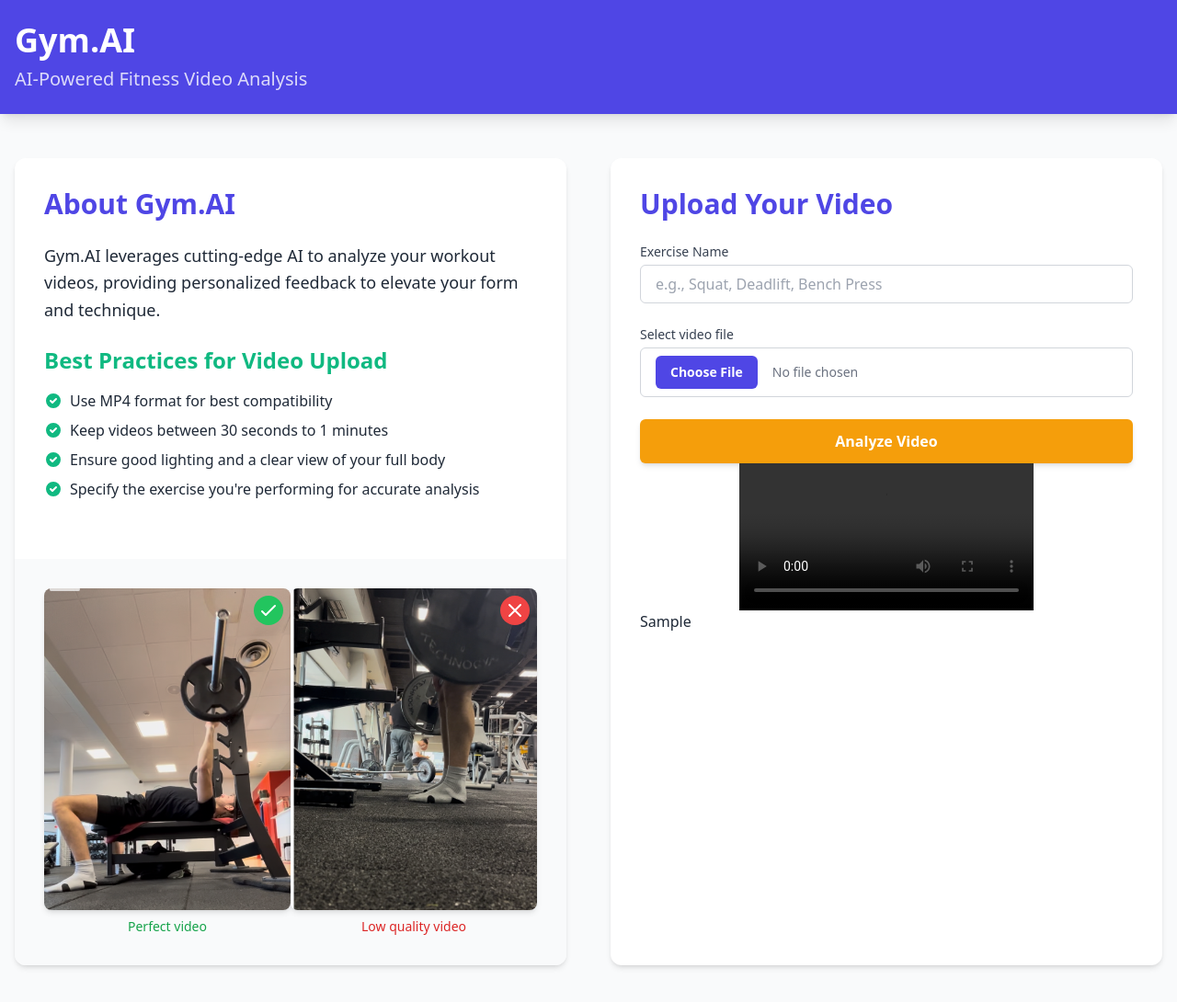
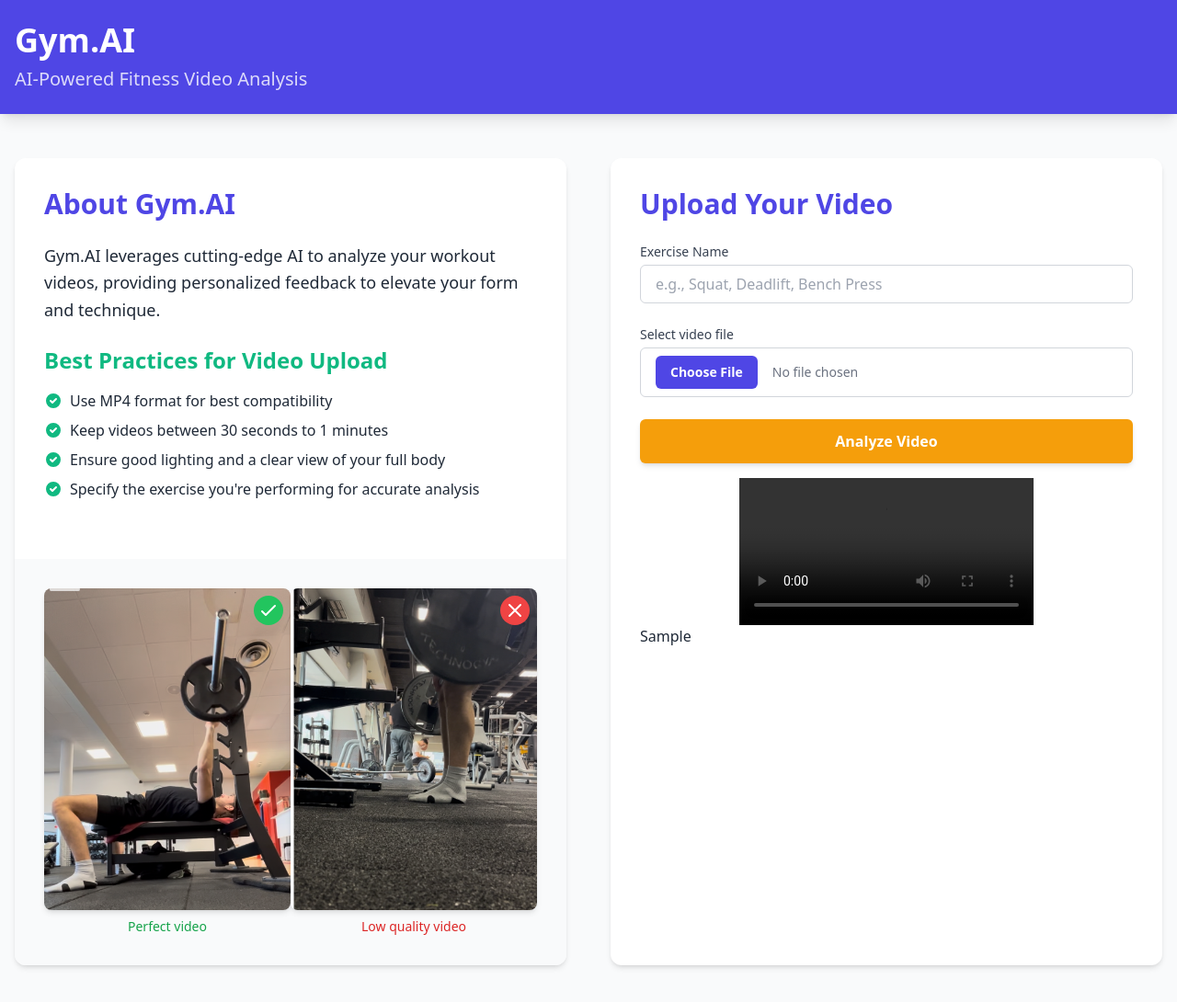
Before and after one commit to Geronimo-Basso/gym-ai, a Flask app: template templates/index.html in a window 1280 px wide. Shown: the top 1090 px of the page at 92% size. Run offline with Flask 3, Linux system fonts and the light colour scheme; the template is opened without the code that fills it: most values are stand-ins (such as "Sample title", 1, 10 or a date in 2020); some libraries are stand-ins or nearby versions; grey boxes are pictures that could not be loaded.

Commit message:
Finish V1

```diff
--- a/aux/gemini_api_request.py
+++ b/aux/gemini_api_request.py
@@ -145,7 +145,6 @@ def model_call(video_file_name, prompt):
         response = inference_model(video_file, prompt)
     except Exception as e:
         print(f"Error during inference: {e}")
-        # Implement fallback logic here (e.g., return default message)
-        response = 'Internal error, please try again.'  # Or set a specific error message
+        response = 'Internal error, please try again.'
     delete_file(video_file.name)
     return response
--- a/templates/index.html
+++ b/templates/index.html
@@ -116,7 +116,7 @@
                                 <?xml version="1.0" ?><svg class="animate-spin" fill="none" height="40" viewBox="0 0 20 20" width="40" xmlns="http://www.w3.org/2000/svg"><path d="M10 3C6.13401 3 3 6.13401 3 10C3 10.2761 2.77614 10.5 2.5 10.5C2.22386 10.5 2 10.2761 2 10C2 5.58172 5.58172 2 10 2C14.4183 2 18 5.58172 18 10C18 14.4183 14.4183 18 10 18C9.72386 18 9.5 17.7761 9.5 17.5C9.5 17.2239 9.72386 17 10 17C13.866 17 17 13.866 17 10C17 6.13401 13.866 3 10 3Z" fill="#212121"/></svg>
                             </div>
                             {% if analysis_result %}
-                            <div class="flex items-center justify-center">
+                            <div class="flex items-center justify-center mt-4">
                                 <video width="320" height="240" autoplay controls>
                                     <source src="{{ video_path }}" type="video/mp4">
                                 </video>
```
Also changed, not shown: 1 other file.
